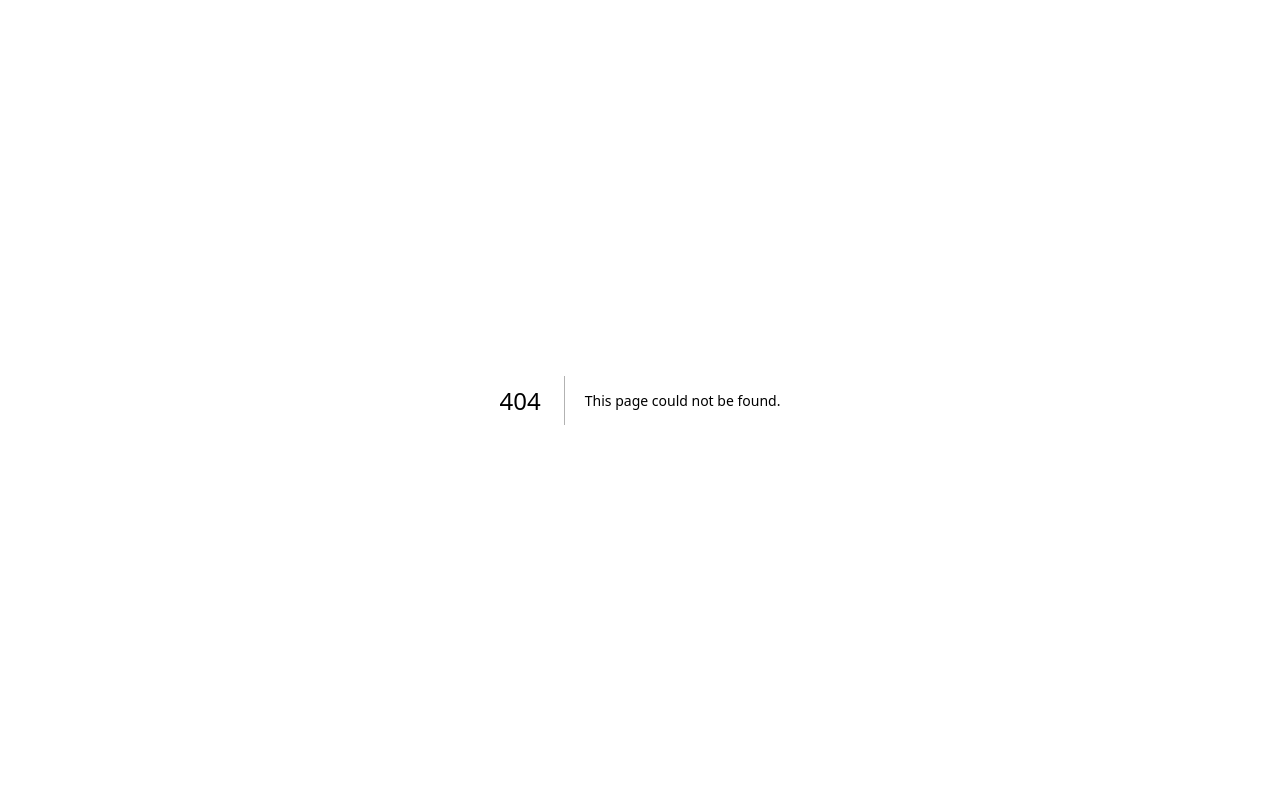
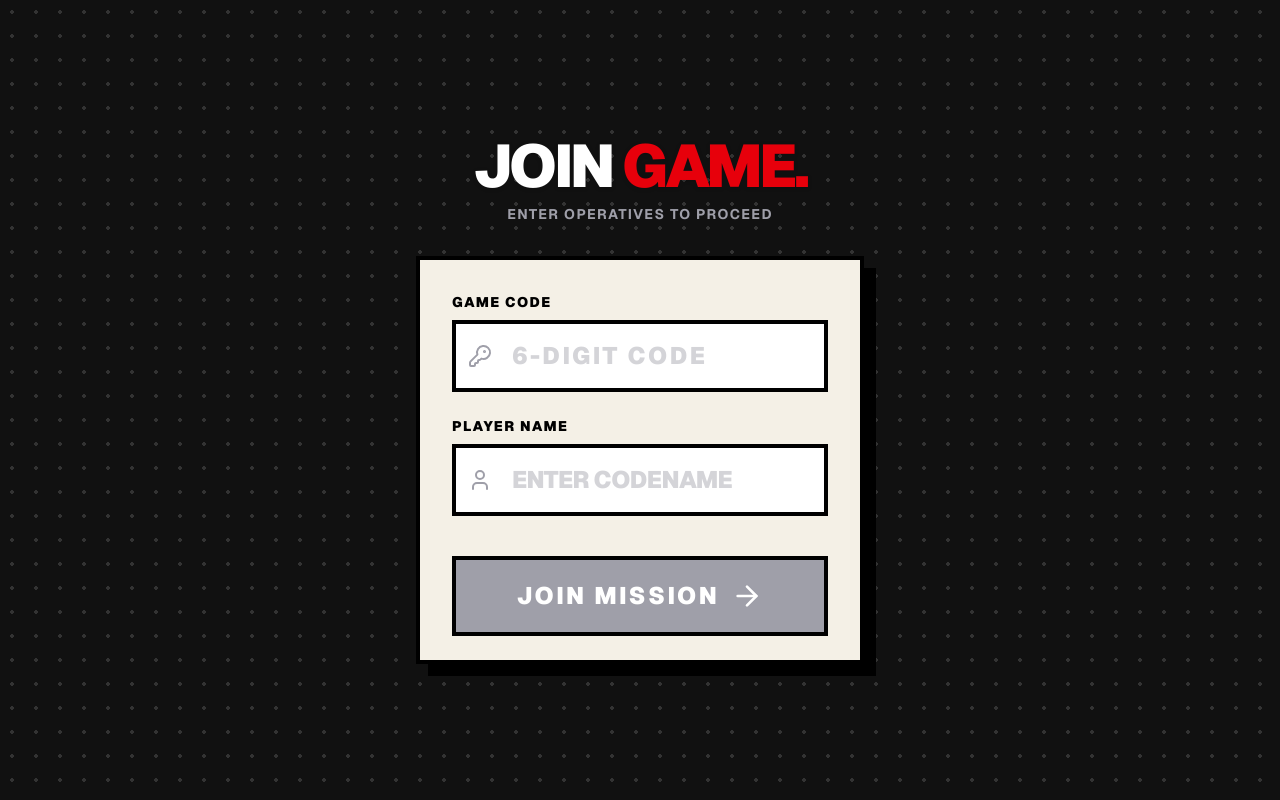
Before and after one commit to mrepiepie/Mtc-stall-logo-game-, a Next.js app: page /join in a window 1280 px wide. Before the commit this address had no page. Built offline with nearby package versions, Linux system fonts and the light colour scheme.

Commit message:
Build Player Lobby UI (/join) with Brutalist theme

```diff
--- /dev/null
+++ b/generate_docx.js
@@ -0,0 +1,46 @@
+const { Document, Packer, Paragraph, TextRun, HeadingLevel } = require('docx');
+const fs = require('fs');
+
+const doc = new Document({
+    sections: [{
+        properties: {},
+        children: [
+            new Paragraph({ text: "Real-Time Multiplayer Logo Game Architecture", heading: HeadingLevel.HEADING_1 }),
+            new Paragraph({ text: "This document outlines the roadmap to transition the single-player prototype into a full real-time multiplayer architecture. Because you are working with a partner (Deekshita), the best approach is to divide the project into Feature Branches. Deekshita wants to handle the Admin Panel, which leaves the Player Lobby and Real-Time Sync to you." }),
+            new Paragraph({ text: "" }),
+
+            new Paragraph({ text: "Branch 1: The Admin Panel (Deekshita's Task)", heading: HeadingLevel.HEADING_2 }),
+            new Paragraph({ text: "Goal: Build the Host Dashboard where the host can create games and add questions." }),
+            new Paragraph({ children: [new TextRun({ text: "Frontend Tasks:", bold: true })] }),
+            new Paragraph({ text: "- Create the /admin route in Next.js." }),
+            new Paragraph({ text: "- Build a UI form to add a new question (Image upload dropzone, Text input for Answer, Number input for Max Points)." }),
+            new Paragraph({ text: "- Build a UI list to display all created questions." }),
+            new Paragraph({ text: "" }),
+            new Paragraph({ children: [new TextRun({ text: "Backend / Database Tasks:", bold: true })] }),
+            new Paragraph({ text: "- Set up a Supabase project." }),
+            new Paragraph({ text: "- Create a 'questions' table in Supabase." }),
+            new Paragraph({ text: "- Create a Supabase Storage Bucket called 'question-images' to hold the uploaded image files." }),
+            new Paragraph({ text: "- Write the Next.js API route (/api/questions/add) that takes the frontend form data, uploads the image to the bucket, and saves the image URL + answer to the database." }),
+            new Paragraph({ text: "" }),
+            new Paragraph({ text: "" }),
+
+            new Paragraph({ text: "Branch 2: Player Lobby & Multiplayer Logic (Your Task)", heading: HeadingLevel.HEADING_2 }),
+            new Paragraph({ text: "Goal: Build the player-facing screens and the real-time connection that links the host to the players." }),
+            new Paragraph({ children: [new TextRun({ text: "Frontend Tasks:", bold: true })] }),
+            new Paragraph({ text: "- Create the /join route for players." }),
+            new Paragraph({ text: "- Build a simple UI where players enter a 6-digit Game Code and their Name." }),
+            new Paragraph({ text: "- Build the 'Waiting Room' UI ('Waiting for Host to start...')." }),
+            new Paragraph({ text: "" }),
+            new Paragraph({ children: [new TextRun({ text: "Backend / Real-Time Tasks:", bold: true })] }),
+            new Paragraph({ text: "- Use Supabase Realtime instead of Socket.IO! It is built directly into Supabase and completely eliminates the need for a separate Render/Railway backend." }),
+            new Paragraph({ text: "- Create a 'games' table and a 'players' table in the database." }),
+            new Paragraph({ text: "- Write the API route (/api/join) that checks if a game code is valid and adds the player to the database." }),
+            new Paragraph({ text: "- Implement Supabase Realtime so that when the Host clicks 'Start Game', the database state changes, and all connected players are instantly redirected to the active game screen." })
+        ],
+    }],
+});
+
+Packer.toBuffer(doc).then((buffer) => {
+    fs.writeFileSync("Multiplayer_Implementation_Plan.docx", buffer);
+    console.log("DOCX generated successfully!");
+}).catch(console.error);
--- a/package.json
+++ b/package.json
@@ -13,6 +13,7 @@
     "canvas-confetti": "^1.9.4",
     "class-variance-authority": "^0.7.1",
     "clsx": "^2.1.1",
+    "docx": "^9.7.1",
     "framer-motion": "^13.1.0",
     "gsap": "^3.15.0",
     "lucide-react": "^1.31.0",
--- /dev/null
+++ b/src/app/join/page.tsx
@@ -0,0 +1,125 @@
+'use client';
+
+import { useState } from 'react';
+import { User, KeyRound, ArrowRight, Loader2 } from 'lucide-react';
+import gsap from 'gsap';
+
+export default function JoinPage() {
+  const [gameCode, setGameCode] = useState('');
+  const [playerName, setPlayerName] = useState('');
+  const [isJoining, setIsJoining] = useState(false);
+  const [step, setStep] = useState<'form' | 'waiting'>('form');
+
+  const handleJoin = (e: React.FormEvent) => {
+    e.preventDefault();
+    if (!gameCode || !playerName) return;
+
+    setIsJoining(true);
+
+    // Simulate network request to join game
+    setTimeout(() => {
+      setIsJoining(false);
+      setStep('waiting');
+      gsap.fromTo('.waiting-container', { opacity: 0, scale: 0.9 }, { opacity: 1, scale: 1, duration: 0.4, ease: 'back.out(1.2)' });
+    }, 800);
+  };
+
+  return (
+    <div className="min-h-screen bg-[#111111] text-white flex flex-col items-center justify-center font-sans relative selection:bg-red-500 overflow-hidden p-4 md:p-8">
+
+      {/* Background Dots */}
+      <div className="absolute inset-0 bg-[radial-gradient(#333_2px,transparent_2px)] bg-[size:24px_24px] pointer-events-none z-0"></div>
+
+      {step === 'form' && (
+        <div className="relative z-10 w-full max-w-md animate-in fade-in slide-in-from-bottom-8 duration-500">
+
+          <div className="text-center mb-8">
+            <h1 className="text-5xl md:text-6xl font-black text-white tracking-tighter mb-2 uppercase drop-shadow-sm">
+              Join <span className="text-red-600 block sm:inline">Game.</span>
+            </h1>
+            <p className="text-zinc-400 font-bold uppercase tracking-widest text-sm">Enter operatives to proceed</p>
+          </div>
+
+          <div className="bg-[#f4f0e6] border-4 border-black shadow-[12px_12px_0px_0px_rgba(0,0,0,1)] rounded-none w-full p-8 flex flex-col relative overflow-hidden">
+            <form onSubmit={handleJoin} className="flex flex-col gap-6">
+
+              <div className="flex flex-col gap-2">
+                <label className="text-black font-black uppercase tracking-widest text-sm">Game Code</label>
+                <div className="relative">
+                  <KeyRound className="absolute left-4 top-1/2 -translate-y-1/2 text-zinc-400 w-6 h-6" />
+                  <input
+                    type="text"
+                    value={gameCode}
+                    onChange={(e) => setGameCode(e.target.value.toUpperCase())}
+                    maxLength={6}
+                    placeholder="6-DIGIT CODE"
+                    className="w-full bg-white border-4 border-black p-4 pl-14 text-2xl font-black text-black placeholder:text-zinc-300 focus:outline-none focus:ring-4 focus:ring-red-500/20 rounded-none uppercase tracking-widest transition-all"
+                    required
+                  />
+                </div>
+              </div>
+
+              <div className="flex flex-col gap-2">
+                <label className="text-black font-black uppercase tracking-widest text-sm">Player Name</label>
+                <div className="relative">
+                  <User className="absolute left-4 top-1/2 -translate-y-1/2 text-zinc-400 w-6 h-6" />
+                  <input
+                    type="text"
+                    value={playerName}
+                    onChange={(e) => setPlayerName(e.target.value)}
+                    maxLength={15}
+                    placeholder="ENTER CODENAME"
+                    className="w-full bg-white border-4 border-black p-4 pl-14 text-2xl font-black text-black placeholder:text-zinc-300 focus:outline-none focus:ring-4 focus:ring-red-500/20 rounded-none tracking-tight transition-all"
+                    required
+                  />
+                </div>
+              </div>
+
+              <button
+                type="submit"
+                disabled={isJoining || gameCode.length < 6 || !playerName}
+                className="group relative w-full bg-red-600 hover:bg-red-700 disabled:bg-zinc-400 text-white p-5 border-4 border-black font-black text-2xl uppercase tracking-widest transition-all hover:translate-y-[2px] hover:shadow-[4px_4px_0px_0px_rgba(0,0,0,1)] shadow-[8px_8px_0px_0px_rgba(0,0,0,1)] disabled:shadow-none disabled:translate-y-[8px] active:translate-y-[8px] active:shadow-none mt-2 flex items-center justify-center gap-3"
+              >
+                {isJoining ? (
+                  <>
+                    <Loader2 className="w-8 h-8 animate-spin" />
+                    Connecting...
+                  </>
+                ) : (
+                  <>
+                    Join Mission
+                    <ArrowRight className="w-8 h-8 group-hover:translate-x-2 transition-transform" />
+                  </>
+                )}
+              </button>
+
+            </form>
+          </div>
+        </div>
+      )}
+
+      {step === 'waiting' && (
+        <div className="waiting-container relative z-10 w-full max-w-lg flex flex-col items-center">
+          <div className="bg-[#f4f0e6] border-4 border-black shadow-[16px_16px_0px_0px_rgba(0,0,0,1)] rounded-none w-full p-10 flex flex-col items-center text-center">
+
+            <div className="w-20 h-20 border-8 border-red-600 border-t-transparent rounded-full animate-spin mb-8"></div>
+
+            <h2 className="text-4xl font-black text-black uppercase tracking-tighter mb-4">
+              You're In, <span className="text-red-600">{playerName}</span>.
+            </h2>
+
+            <div className="bg-black text-white px-6 py-3 border-4 border-black font-black uppercase tracking-widest text-xl shadow-[6px_6px_0px_0px_rgba(255,0,0,1)] mb-8">
+              Lobby: {gameCode}
+            </div>
+
+            <p className="text-black font-bold uppercase tracking-widest text-lg animate-pulse">
+              Waiting for host to start...
+            </p>
+
+          </div>
+        </div>
+      )}
+
+    </div>
+  );
+}
```
Also changed, not shown: 2 other files (tests, documents, lock files or other folders).
